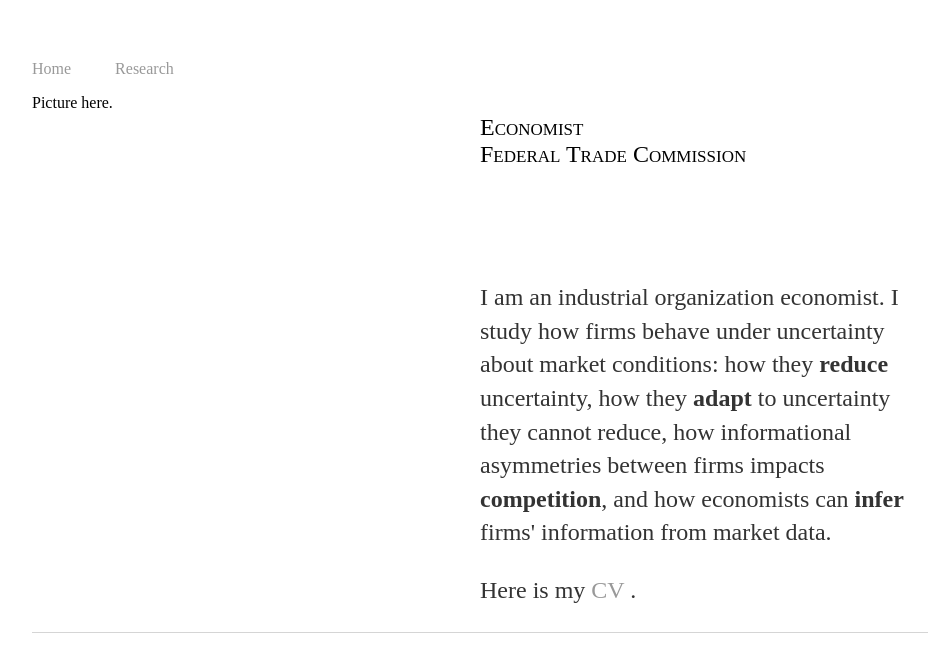
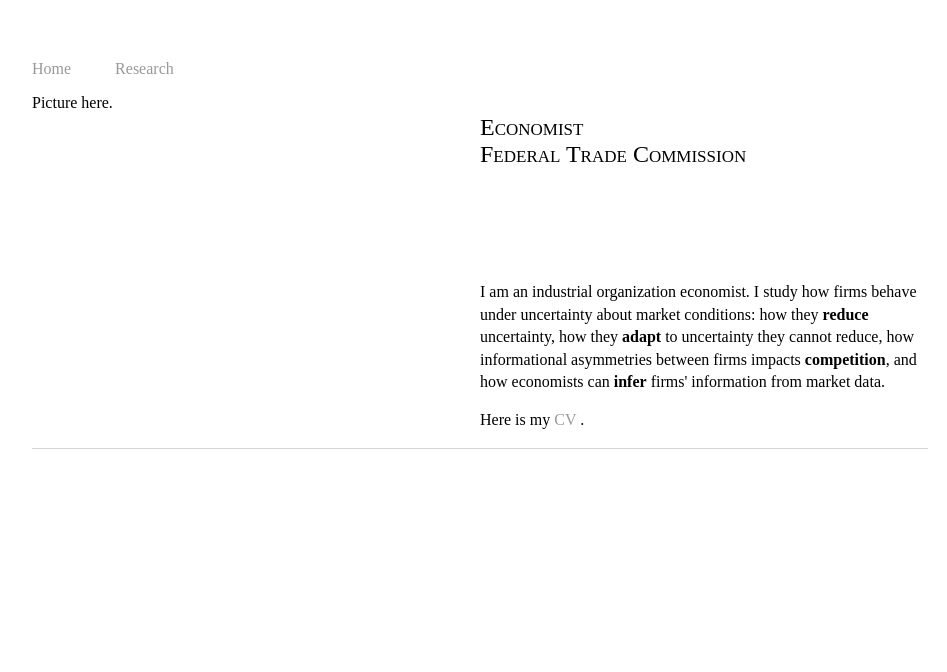
Before and after one commit to mleisten/mleisten.github.io, a Jekyll site: the page built from index.html, in a window 1280 px wide. Shown: the top 672 px of the page, without its empty margins (160-1107 px from the left). Built offline with Jekyll 4.4.1, drawn with Linux system fonts in a browser that asks for light colours.

Commit message:
Update main.css

```diff
--- a/css/main.css
+++ b/css/main.css
@@ -36,10 +36,11 @@
     font-weight: normal;
 }
 p {
-    font-size: 1.5em;
+    font-size: 1em;
     line-height: 1.4em;
     font-family:'Times New Roman','Times','Serif';
-    color: #333;
+    fot-weight: normal;
+    color: black;
 }
 footer {
     border-top: 1px solid #d5d5d5;
```
